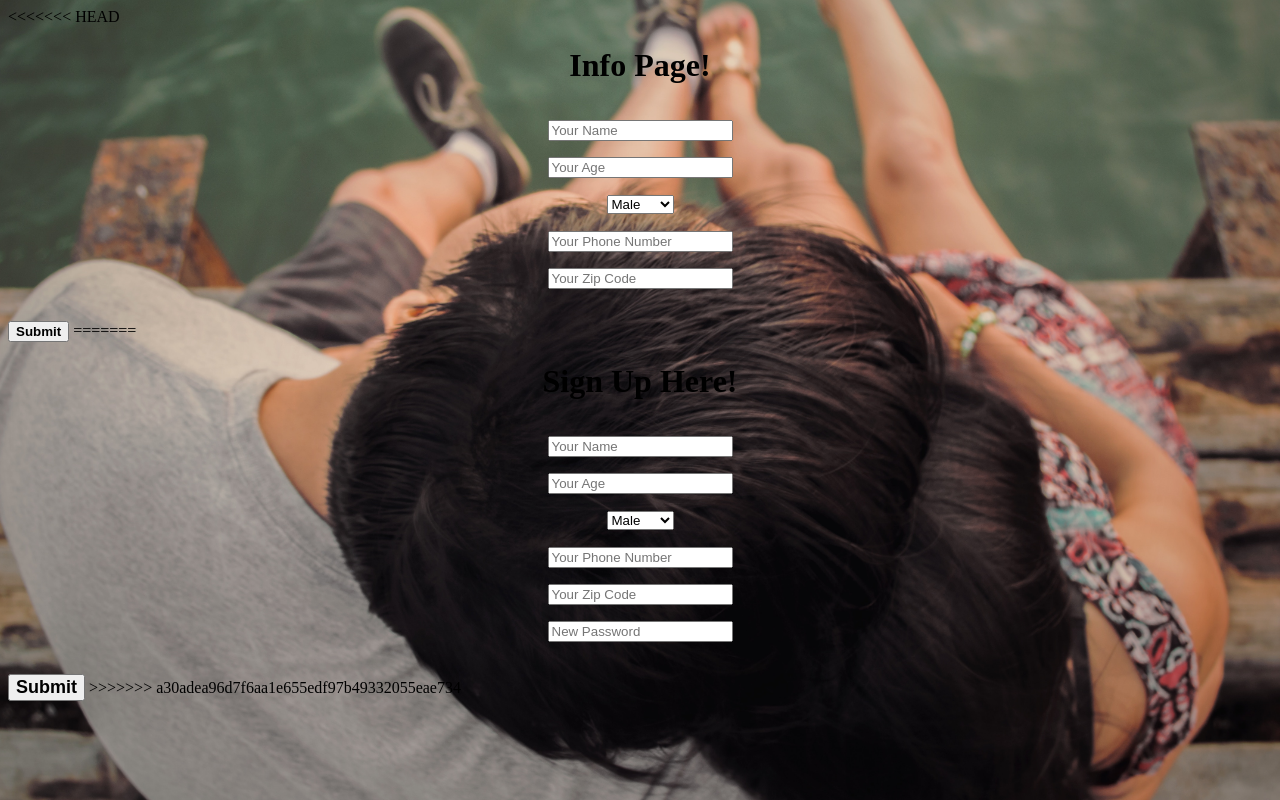
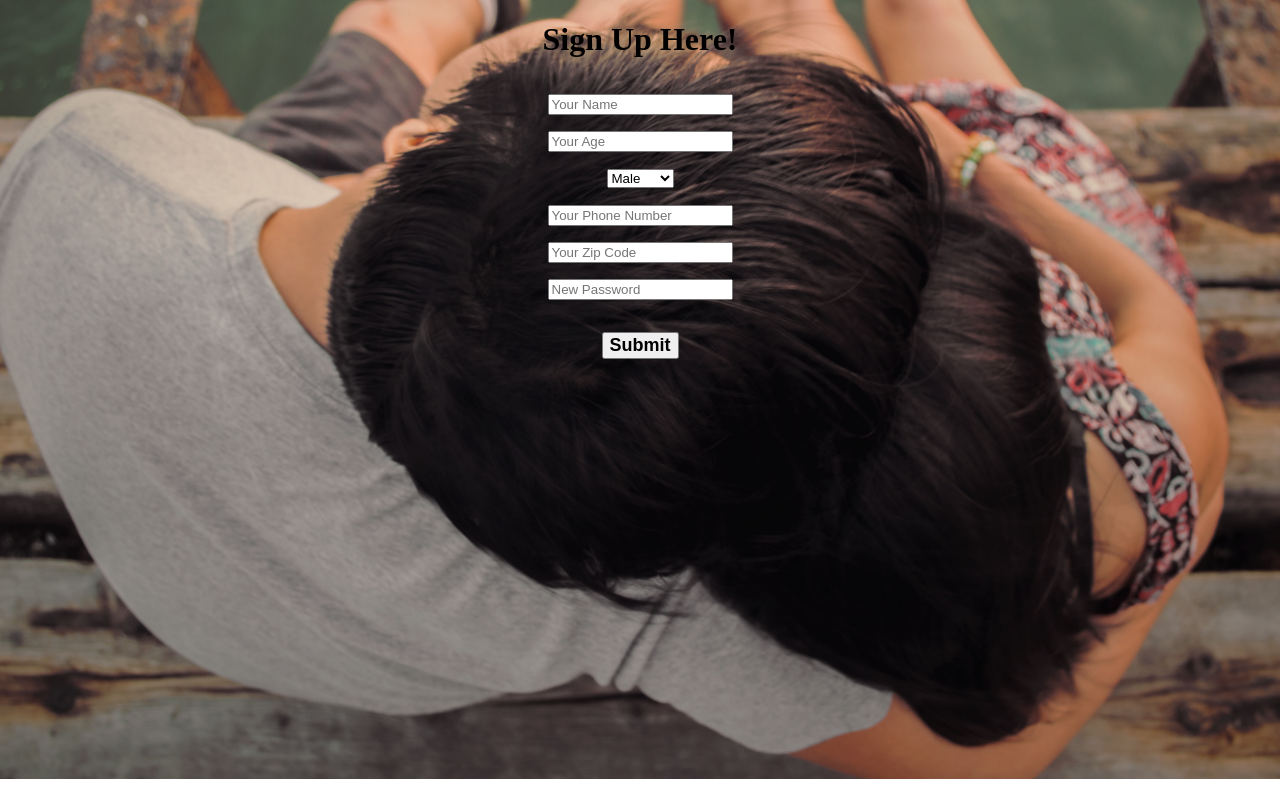
Before and after one commit to JesusGo115/Cuddle-App, a Python web app: template templates/signup.html in a window 1280 px wide. Run offline with Jinja, Linux system fonts and the light colour scheme; the template is opened without the code that fills it, so the values that code supplies are empty.

Commit message:
merge error fixed

```diff
--- a/templates/signup.html
+++ b/templates/signup.html
@@ -5,22 +5,7 @@
 
     </head>
     <body>
-<<<<<<< HEAD
-        <h1 style="text-align: center">Info Page!</h1>
-        <form method=POST action="/interface">
-            <div class="info">
-                <input name="name" type="text" placeholder="Your Name"><br>
-                <input name="age" type="number" placeholder="Your Age"><br>
-                <select name="gender">
-                    <option value="male">Male</option>
-                    <option value="female">Female</option>
-                 </select><br>
-                <input name="number" type="number" placeholder="Your Phone Number"><br>
-                <input name="zip" type="number" placeholder="Your Zip Code"><br>
-            </div>
 
-                <button type="submit" ><class = 'login'><strong>Submit</strong></button>
-=======
         <style>
        body {
            background-image: url("../img/signup_background.jpg");
@@ -44,7 +29,6 @@
         </div>
         <form method=POST action="/interface" class="login">
             <button type="submit" ><font size="4"><strong>Submit</strong></font></button>
->>>>>>> a30adea96d7f6aa1e655edf97b49332055eae734
         </form>
     </body>
 </html>
```
